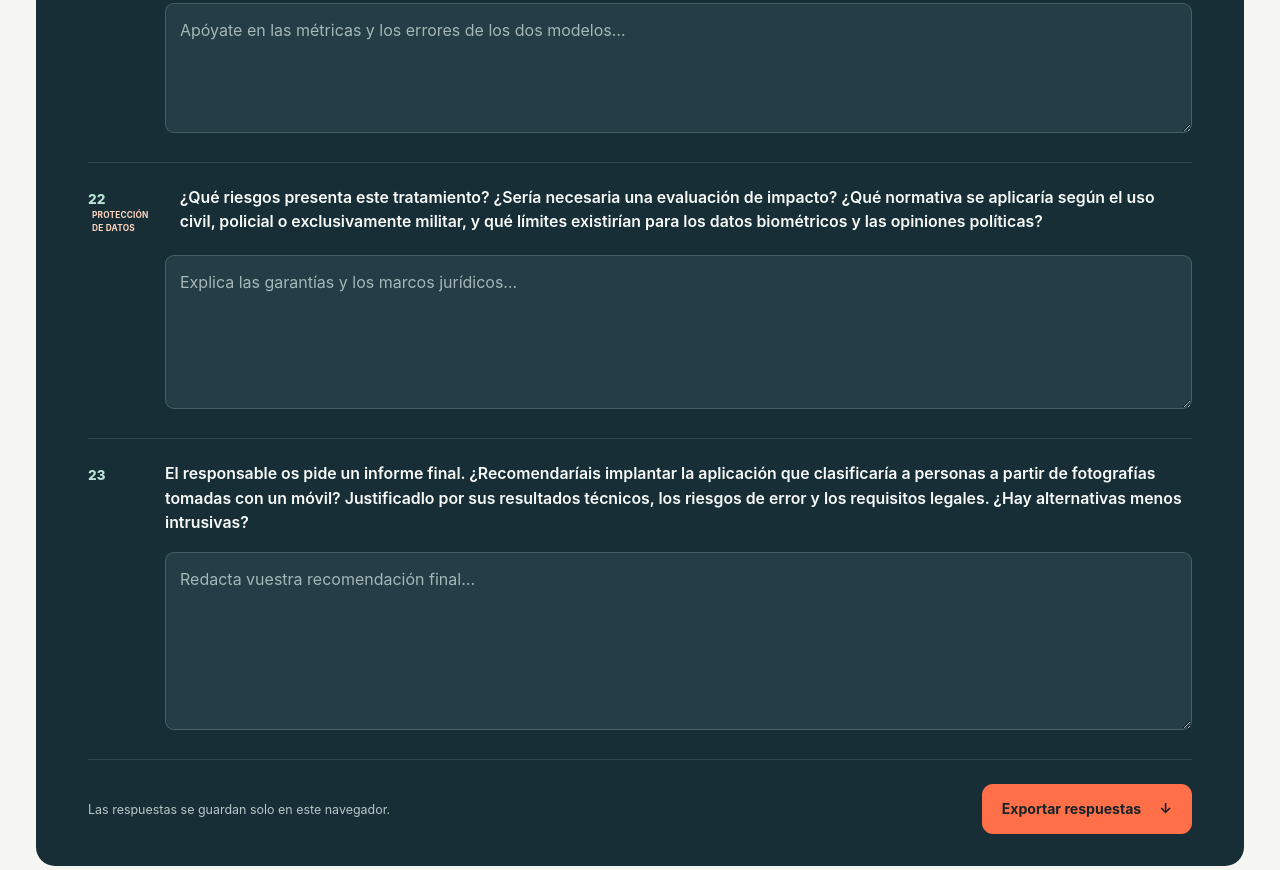
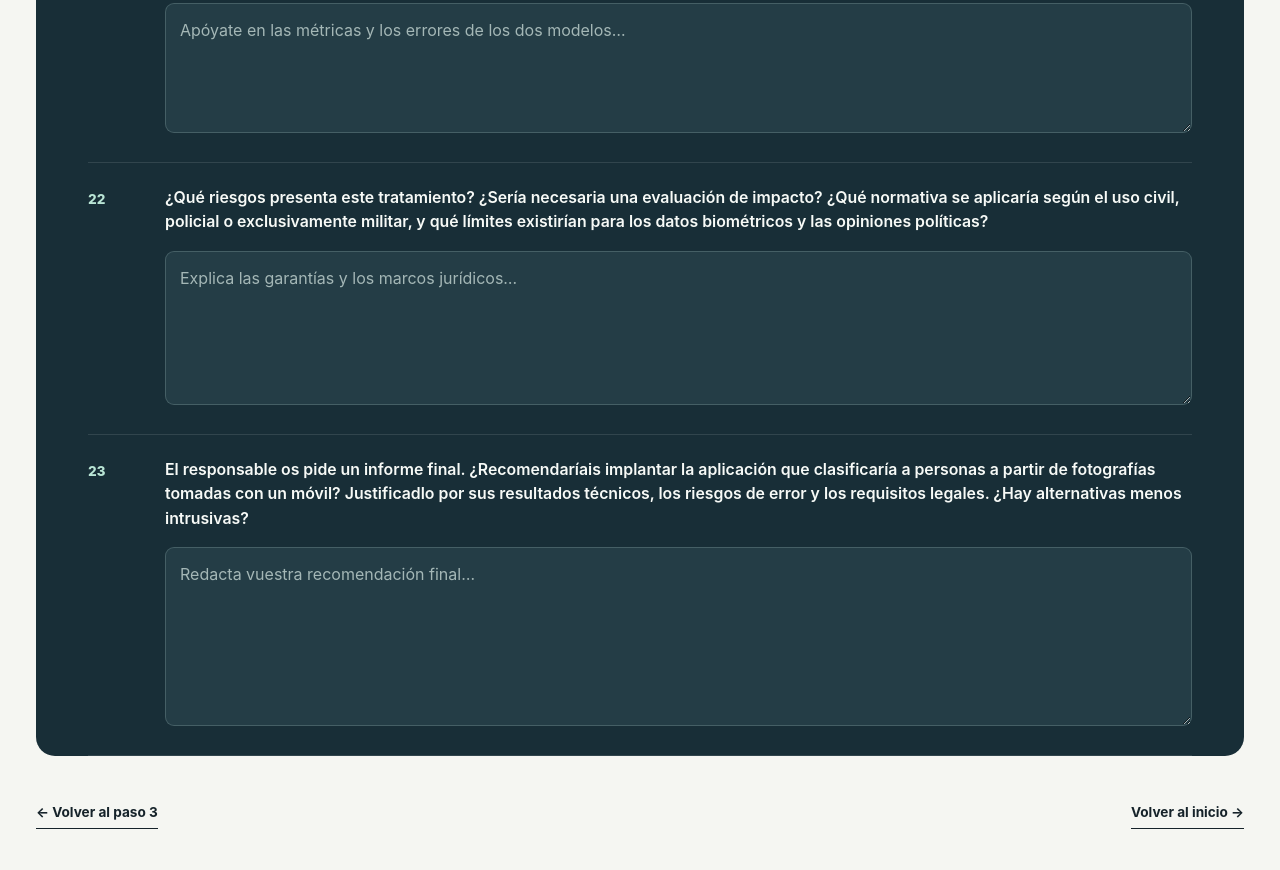
Before and after one commit to antoniorani/Perfilado, a website with bundled scripts: page evaluacion.html in a window 1280 px wide. Shown: the part 3041-3911 px from the top of the page. Built offline with nearby package versions, Linux system fonts and the light colour scheme.

Commit message:
style: remove visible answer export/status and privacy badges from evaluacion.html

```diff
--- a/evaluacion.html
+++ b/evaluacion.html
@@ -111,10 +111,9 @@
       <div class="question-list">
         <div class="question-item"><label for="q20"><span>20</span> Si el sistema identifica una cara y clasifica el comentario asignado a su perfil, ¿podemos afirmar que conocemos la opinión política de esa persona? ¿Qué diferencia hay entre identificar un rostro, clasificar un texto y atribuir una opinión personal?</label><textarea id="q20" rows="4" placeholder="Distingue qué puede concluirse en cada etapa…"></textarea></div>
         <div class="question-item"><label for="q21"><span>21</span> Imaginad que el reconocimiento facial identifica erróneamente a una persona o que el modelo NLP interpreta mal su comentario. ¿Qué consecuencias podrían tener estos errores al combinar ambos sistemas? ¿Qué confianza merece la clasificación final?</label><textarea id="q21" rows="4" placeholder="Apóyate en las métricas y los errores de los dos modelos…"></textarea></div>
-        <div class="question-item"><label for="q22"><span>22 <b>PROTECCIÓN DE DATOS</b></span> ¿Qué riesgos presenta este tratamiento? ¿Sería necesaria una evaluación de impacto? ¿Qué normativa se aplicaría según el uso civil, policial o exclusivamente militar, y qué límites existirían para los datos biométricos y las opiniones políticas?</label><textarea id="q22" rows="5" placeholder="Explica las garantías y los marcos jurídicos…"></textarea></div>
+        <div class="question-item"><label for="q22"><span>22</span> ¿Qué riesgos presenta este tratamiento? ¿Sería necesaria una evaluación de impacto? ¿Qué normativa se aplicaría según el uso civil, policial o exclusivamente militar, y qué límites existirían para los datos biométricos y las opiniones políticas?</label><textarea id="q22" rows="5" placeholder="Explica las garantías y los marcos jurídicos…"></textarea></div>
         <div class="question-item"><label for="q23"><span>23</span> El responsable os pide un informe final. ¿Recomendaríais implantar la aplicación que clasificaría a personas a partir de fotografías tomadas con un móvil? Justificadlo por sus resultados técnicos, los riesgos de error y los requisitos legales. ¿Hay alternativas menos intrusivas?</label><textarea id="q23" rows="6" placeholder="Redacta vuestra recomendación final…"></textarea></div>
       </div>
-      <div class="question-actions"><p id="save-state" role="status">Las respuestas se guardan solo en este navegador.</p><button class="button button-primary" type="button" id="export-answers">Exportar respuestas <span aria-hidden="true">↓</span></button></div>
     </section>
     <div class="step-bottom"><a class="text-link" href="./textos.html">← Volver al paso 3</a><a class="text-link" href="./index.html">Volver al inicio →</a></div>
   </div></main>
```
